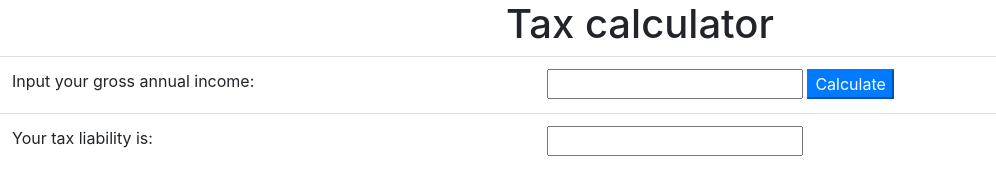
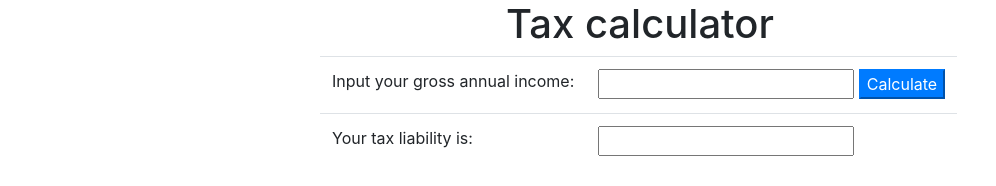
Before and after one commit to JacobArchambault/TaxTable, a plain HTML site: page index.html in a window 1280 px wide. Shown: the whole page, without its empty margins (0-996 px from the left). Drawn offline with nearby package versions, Linux system fonts and the light colour scheme.

Commit message:
Center table

```diff
--- a/index.html
+++ b/index.html
@@ -11,7 +11,7 @@
 <body>
     <h1 style="text-align: center;">Tax calculator</h1>
     <form action="javascript:displayLiability()">
-        <table class="table">
+        <table class="table" style="display: flex; margin: 0 auto; width: 50%;">
             <tbody>
                 <tr>
                     <td>
@@ -30,7 +30,6 @@
                         <input id="taxable-amount" name="taxable-amount" />
                     </td>
                 </tr>
-
             </tbody>
         </table>
     </form>
```
